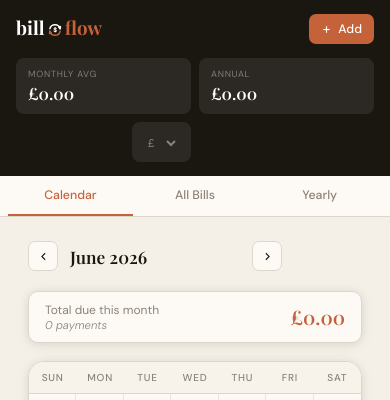
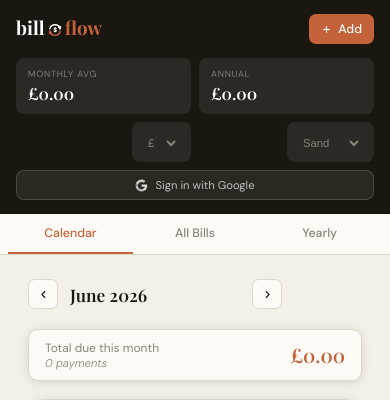
Before and after one commit to joefarrelly/billflow, a Flask app: page / in a window 390 px wide. Shown: the top 400 px of the page. Run offline with Flask 3, Linux system fonts and the light colour scheme; some web fonts are replaced.

Commit message:
Add mobile theme selector and fix Docker project name
- Add theme select to mobile summary bar alongside currency picker
- Fix compose project name to billflow (was defaulting to old billsflow dir name)
- Wire updateAuthUI to update both sidebar and mobile auth elements

```diff
--- a/docker-compose.yml
+++ b/docker-compose.yml
@@ -1,4 +1,5 @@
 # Local dev only. Production service lives in ~/apps/docker-compose.yml on the server.
+name: billflow
 services:
   web:
     build: .
--- a/templates/index.html
+++ b/templates/index.html
@@ -903,6 +903,17 @@ body {
         <option value="Fr">Fr</option>
       </select>
     </div>
+    <div class="mob-sum-card" style="margin-left:auto">
+      <select class="theme-select" data-no-custom onchange="setTheme(this.value)"
+              style="font-size:.75rem;background:transparent;border:none;color:var(--ink-muted);cursor:pointer">
+        <option value="sand">Sand</option>
+        <option value="slate">Slate</option>
+        <option value="midnight">Midnight</option>
+        <option value="forest">Forest</option>
+        <option value="rose">Rose</option>
+      </select>
+    </div>
+    <div id="mobile-auth" style="grid-column:1/-1"></div>
   </div>
 
   <!-- ── TOPBAR (desktop) ── -->
@@ -1214,21 +1225,22 @@ async function initAuth() {
 }
 
 function updateAuthUI() {
-  const el = document.getElementById('sidebar-auth');
-  if (!el) return;
-  if (isLoggedIn) {
-    el.innerHTML = `<div style="display:flex;align-items:center;justify-content:space-between;gap:8px">
+  const signedInHTML = `<div style="display:flex;align-items:center;justify-content:space-between;gap:8px">
     <span style="font-size:.68rem;color:rgba(255,255,255,.5);overflow:hidden;text-overflow:ellipsis;white-space:nowrap" title="${userEmail}">${userEmail}</span>
     <a href="/logout" style="font-size:.68rem;color:rgba(255,255,255,.4);text-decoration:underline;white-space:nowrap;flex-shrink:0">Sign out</a>
   </div>`;
-  } else {
-    el.innerHTML = `<a href="/auth/google" style="display:flex;align-items:center;justify-content:center;gap:7px;padding:7px 10px;border-radius:8px;background:rgba(255,255,255,.08);border:1px solid rgba(255,255,255,.15);color:rgba(255,255,255,.7);font-size:.75rem;text-decoration:none;transition:background .15s"
+  const signInHTML = `<a href="/auth/google" style="display:flex;align-items:center;justify-content:center;gap:7px;padding:7px 10px;border-radius:8px;background:rgba(255,255,255,.08);border:1px solid rgba(255,255,255,.15);color:rgba(255,255,255,.7);font-size:.75rem;text-decoration:none;transition:background .15s"
     onmouseover="this.style.background='rgba(255,255,255,.14)';this.style.color='#fff'"
     onmouseout="this.style.background='rgba(255,255,255,.08)';this.style.color='rgba(255,255,255,.7)'">
     <svg width="13" height="13" viewBox="0 0 24 24" fill="none" xmlns="http://www.w3.org/2000/svg"><path d="M22.56 12.25c0-.78-.07-1.53-.2-2.25H12v4.26h5.92c-.26 1.37-1.04 2.53-2.21 3.31v2.77h3.57C21.36 18.1 22.56 15.3 22.56 12.25z" fill="rgba(255,255,255,.8)"/><path d="M12 23c2.97 0 5.46-.98 7.28-2.66l-3.57-2.77c-.98.66-2.23 1.06-3.71 1.06-2.86 0-5.29-1.93-6.16-4.53H2.18v2.84C3.99 20.53 7.7 23 12 23z" fill="rgba(255,255,255,.65)"/><path d="M5.84 14.09c-.22-.66-.35-1.36-.35-2.09s.13-1.43.35-2.09V7.07H2.18C1.43 8.55 1 10.22 1 12s.43 3.45 1.18 4.93l3.66-2.84z" fill="rgba(255,255,255,.55)"/><path d="M12 5.38c1.62 0 3.06.56 4.21 1.64l3.15-3.15C17.45 2.09 14.97 1 12 1 7.7 1 3.99 3.47 2.18 7.07l3.66 2.84C6.71 7.31 9.14 5.38 12 5.38z" fill="rgba(255,255,255,.75)"/></svg>
     Sign in with Google
   </a>`;
-  }
+
+  const sidebar = document.getElementById('sidebar-auth');
+  if (sidebar) sidebar.innerHTML = isLoggedIn ? signedInHTML : signInHTML;
+
+  const mobile = document.getElementById('mobile-auth');
+  if (mobile) mobile.innerHTML = isLoggedIn ? signedInHTML : signInHTML;
 }
 
 async function loadSubs() {
```
Lines whose indentation alone changed are shown as unchanged.
